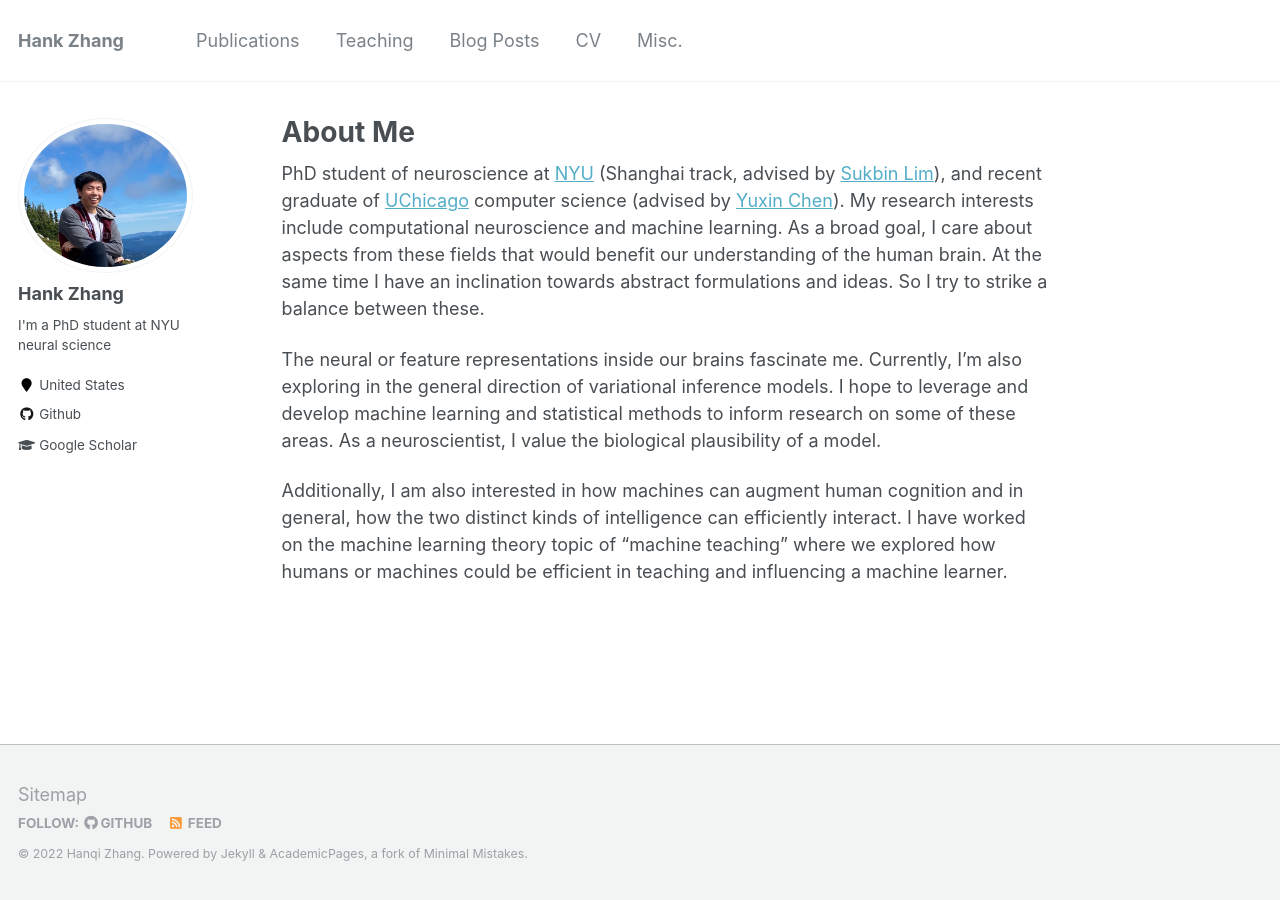
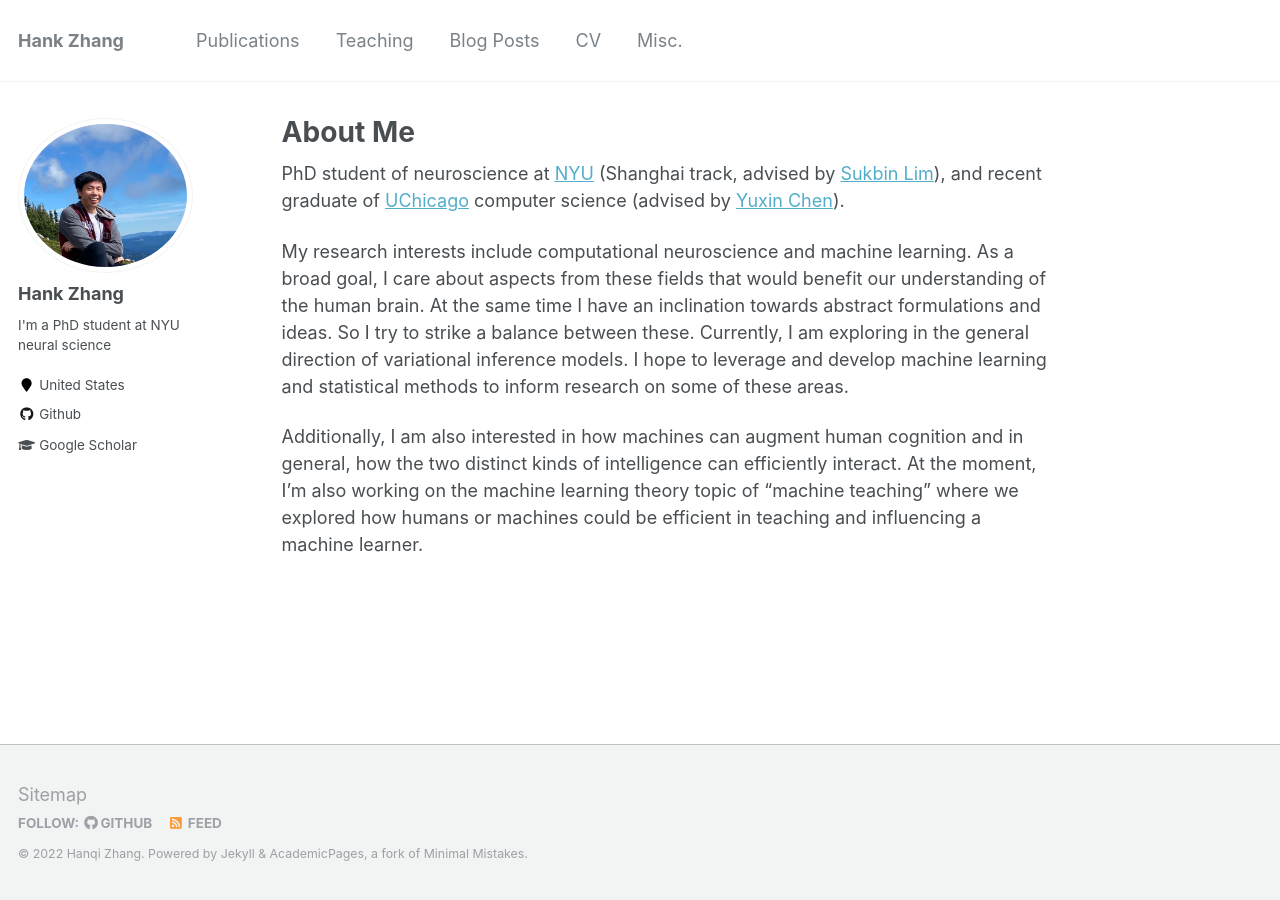
Before and after one commit to hanqizhang/hanqizhang.github.io, a Jekyll site: the page built from _pages/about.md, in a window 1280 px wide. Built offline with Jekyll 4.4.1, drawn with Linux system fonts in a browser that asks for light colours.

Commit message:
Update about.md

```diff
--- a/_pages/about.md
+++ b/_pages/about.md
@@ -8,8 +8,8 @@ redirect_from:
   - /about.html
 ---
 
-PhD student of neuroscience at [NYU](https://shanghai.nyu.edu/academics/graduate/neural-science-phd-program) (Shanghai track, advised by [Sukbin Lim](https://shanghai.nyu.edu/academics/faculty/directory/sukbin-lim)), and recent graduate of [UChicago](https://masters.cs.uchicago.edu/) computer science (advised by [Yuxin Chen](https://yuxinchen.org)). My research interests include computational neuroscience and machine learning. As a broad goal, I care about aspects from these fields that would benefit our understanding of the human brain. At the same time I have an inclination towards abstract formulations and ideas. So I try to strike a balance between these.
+PhD student of neuroscience at [NYU](https://shanghai.nyu.edu/academics/graduate/neural-science-phd-program) (Shanghai track, advised by [Sukbin Lim](https://shanghai.nyu.edu/academics/faculty/directory/sukbin-lim)), and recent graduate of [UChicago](https://masters.cs.uchicago.edu/) computer science (advised by [Yuxin Chen](https://yuxinchen.org)).
 
-The neural or feature representations inside our brains fascinate me. Currently, I'm also exploring in the general direction of variational inference models. I hope to leverage and develop machine learning and statistical methods to inform research on some of these areas. As a neuroscientist, I value the biological plausibility of a model.
+My research interests include computational neuroscience and machine learning. As a broad goal, I care about aspects from these fields that would benefit our understanding of the human brain. At the same time I have an inclination towards abstract formulations and ideas. So I try to strike a balance between these. Currently, I am exploring in the general direction of variational inference models. I hope to leverage and develop machine learning and statistical methods to inform research on some of these areas.
 
-Additionally, I am also interested in how machines can augment human cognition and in general, how the two distinct kinds of intelligence can efficiently interact. I have worked on the machine learning theory topic of "machine teaching" where we explored how humans or machines could be efficient in teaching and influencing a machine learner.
+Additionally, I am also interested in how machines can augment human cognition and in general, how the two distinct kinds of intelligence can efficiently interact. At the moment, I'm also working on the machine learning theory topic of "machine teaching" where we explored how humans or machines could be efficient in teaching and influencing a machine learner.
```
